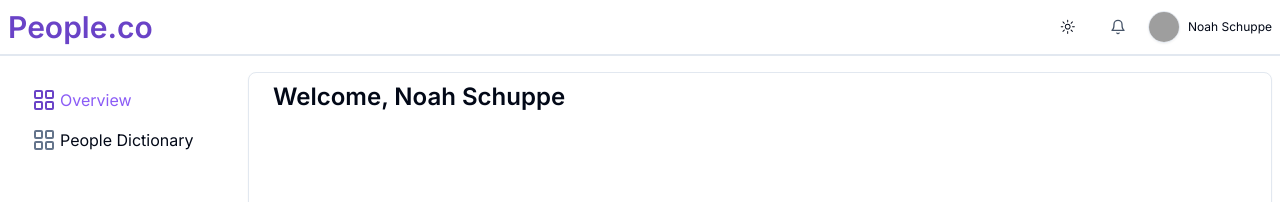
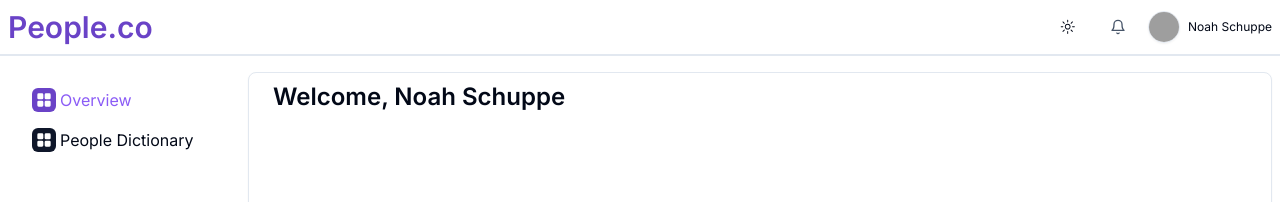
Before and after one commit to Brassalsa/admin-dashboard, a Next.js app: page / in a window 1280 px wide. Shown: the top 202 px of the page. Built offline with nearby package versions, Linux system fonts and the light colour scheme; grey boxes are pictures that could not be loaded.

Commit message:
icon style change

```diff
--- a/src/components/sidebar.tsx
+++ b/src/components/sidebar.tsx
@@ -38,16 +38,23 @@ const SideBarItem = ({ title, isActive, href }: Props) => (
   <Link
     href={href}
     className={cn(
-      "flex gap-1 hover:bg-muted p-2 rounded-md capitalize transition",
+      "flex gap-1 hover:bg-muted p-2 rounded-md capitalize transition ",
       isActive && "text-violet-500"
     )}
   >
-    <LayoutGrid
+    <div
       className={cn(
-        "stroke-slate-500 dark:stroke-slate-400",
-        isActive && "stroke-primary-color dark:stroke-primary-color"
+        "size-6 bg-primary rounded-md flex justify-center items-center",
+        isActive && "bg-primary-color "
       )}
-    />
+    >
+      <LayoutGrid
+        className={cn(
+          "fill-background bg-primary rounded-sm stroke-background size-4",
+          isActive && "bg-primary-color "
+        )}
+      />
+    </div>
     {title}
   </Link>
 );
```
